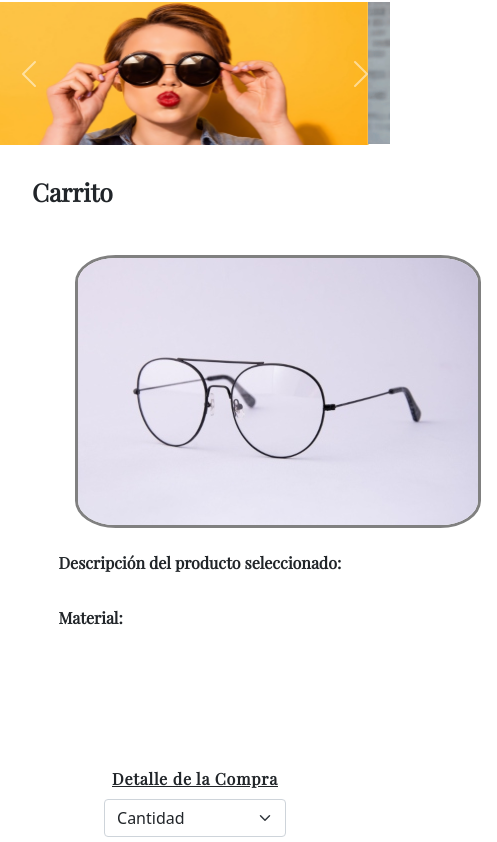
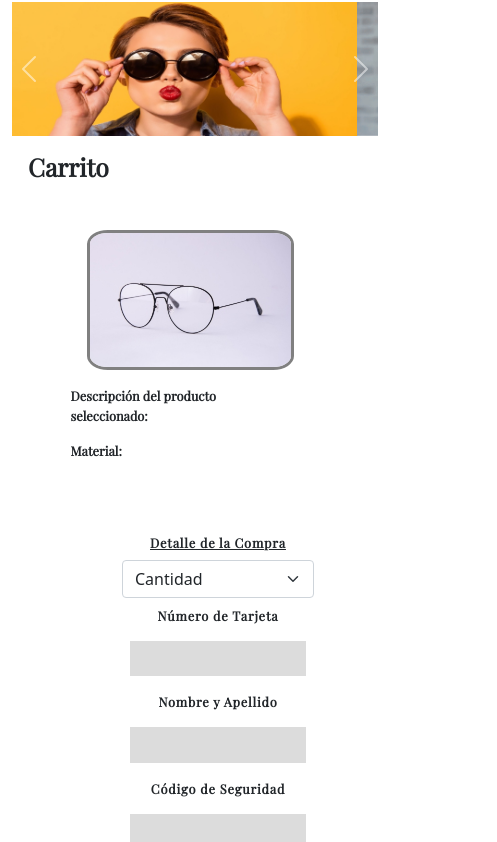
Before and after one commit to LRomeroMicaela/Romero-Bootstrap, a plain HTML site: page carrito/carrito.html in a window 390 px wide. Shown: the part 114-956 px from the top of the page, 497 px wide, since content can reach past the window. Drawn offline with nearby package versions, Linux system fonts and the light colour scheme.

Commit message:
media queries carrito

```diff
--- a/carrito/carrito.html
+++ b/carrito/carrito.html
@@ -24,7 +24,7 @@
             </div>
               <div class="mobile">
                 <li class="nav-item dropdown">
-                  <a class="nav-link burger" data-bs-toggle="dropdown" href="#" role="button" aria-expanded="false"><img src="./img/menu.svg" alt=""></a>
+                  <a class="nav-link burger" data-bs-toggle="dropdown" href="#" role="button" aria-expanded="false"><img src="../img/menu.svg" alt=""></a>
                   <ul class="dropdown-menu desplegable">
                     <li><a class="dropdown-item" href="#login">Log In</a></li>
                     <li><a class="dropdown-item" href="./registro/registro.html">Registrarse</a></li>
@@ -35,16 +35,17 @@
               </div>
         </nav>
     </header>
-    <section>
+    <section class="container">
+        <div class="row">
         <div id="carouselExampleControls" class="carousel slide" data-bs-ride="carousel">
             <div class="carousel-inner">
-              <div class="carousel-item active">
+              <div class="carousel-item active col-12">
                 <img src="../img/mujerlentesfondoamarillo.jpg" class="d-block w-100" alt="...">
               </div>
-              <div class="carousel-item">
+              <div class="carousel-item col-12">
                 <img src="../img/mujer-lentes.png" class="d-block w-100" alt="...">
               </div>
-              <div class="carousel-item">
+              <div class="carousel-item col-12">
                 <img src="../img/woman.jpg" class="d-block w-100" alt="...">
               </div>
             </div>
@@ -57,13 +58,16 @@
               <span class="visually-hidden">Next</span>
             </button>
           </div>
+        </div>
     </section>
-    <main>
+    <main class="container">
+        <div class="row">
         <h2>Carrito</h2>
         <div class="seleccionado">
-            <div class="seleccionado-img"><img src="../img/aviadorBless.jpg" alt="producto elegido"></div>
-            <div class="seleccionado-description"><p>Descripción del producto seleccionado:</p></div>
-            <div class="seleccionado-material"><p>Material:</p></div>
+            <div class="seleccionado-img col-10"><img width="100%" src="../img/aviadorBless.jpg" alt="producto elegido"></div>
+            <div class="seleccionado-description col-10"><p>Descripción del producto seleccionado:</p></div>
+            <div class="seleccionado-material col-10"><p>Material:</p></div>
+        </div>
         </div>
         <div class="buy">
         <div class="buy-detail">
@@ -141,7 +145,7 @@
     </main>
     <footer class="footer">
         <div id="ubicacion"> <b>Ubicación</b></div>
-        <div><iframe class="mapa" src="https://www.google.com/maps/embed?pb=!1m18!1m12!1m3!1d52507.964408496046!2d-58.554255987416525!3d-34.66107224368485!2m3!1f0!2f0!3f0!3m2!1i1024!2i768!4f13.1!3m3!1m2!1s0x95bcc7fd666dbff3%3A0x7ede337b49b40ef!2sGaona%20%C3%93ptica!5e0!3m2!1ses-419!2sar!4v1657315537296!5m2!1ses-419!2sar" width="350" height="280" style="border:0;" allowfullscreen="" loading="lazy" referrerpolicy="no-referrer-when-downgrade"></iframe></div>
+        <div><iframe class="mapa" src="https://www.google.com/maps/embed?pb=!1m18!1m12!1m3!1d52507.964408496046!2d-58.554255987416525!3d-34.66107224368485!2m3!1f0!2f0!3f0!3m2!1i1024!2i768!4f13.1!3m3!1m2!1s0x95bcc7fd666dbff3%3A0x7ede337b49b40ef!2sGaona%20%C3%93ptica!5e0!3m2!1ses-419!2sar!4v1657315537296!5m2!1ses-419!2sar" width="100%" height="90%" style="border:0;" allowfullscreen="" loading="lazy" referrerpolicy="no-referrer-when-downgrade"></iframe></div>
         <div class="footer-hour">
             <h3><b>Horario</b></h3> <p> Lunes a Viernes de 9:00hs a 13:00hs y de 15:00hs a 19:00hs, Sábados de 9:00hs a 13:00hs. Domingo CERRADO. </p>
             <h3><b>Medios de Pago</b></h3> <p>Se aceptan todos los medios de pago.</p>
--- a/css/style.css
+++ b/css/style.css
@@ -303,4 +303,8 @@ h2{
         width: 70%;
         margin: 0 auto;
     }
+    .seleccionado-description, .seleccionado-material, .buy p b, .buy input{
+        font-size: 0.8rem;
+    }
+
 }
```
